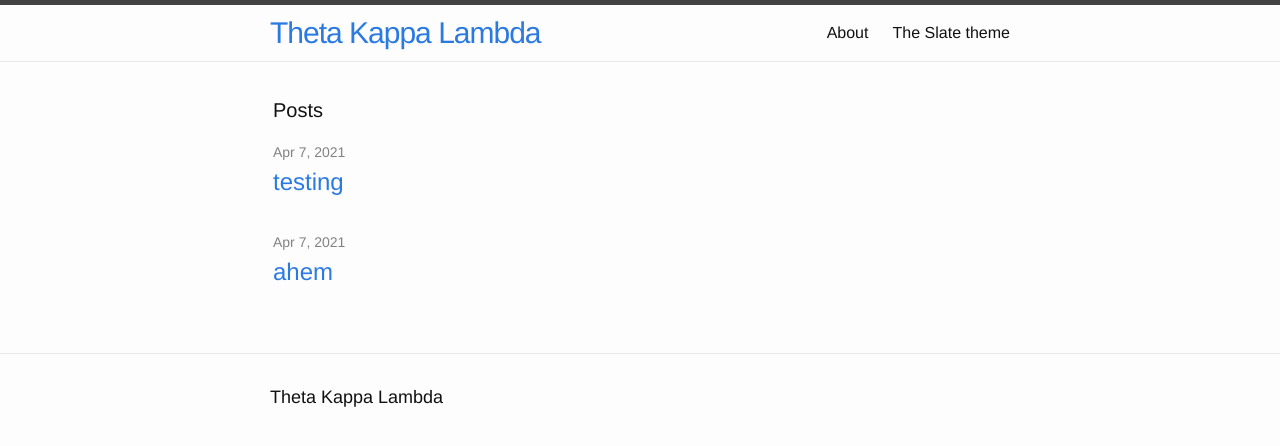
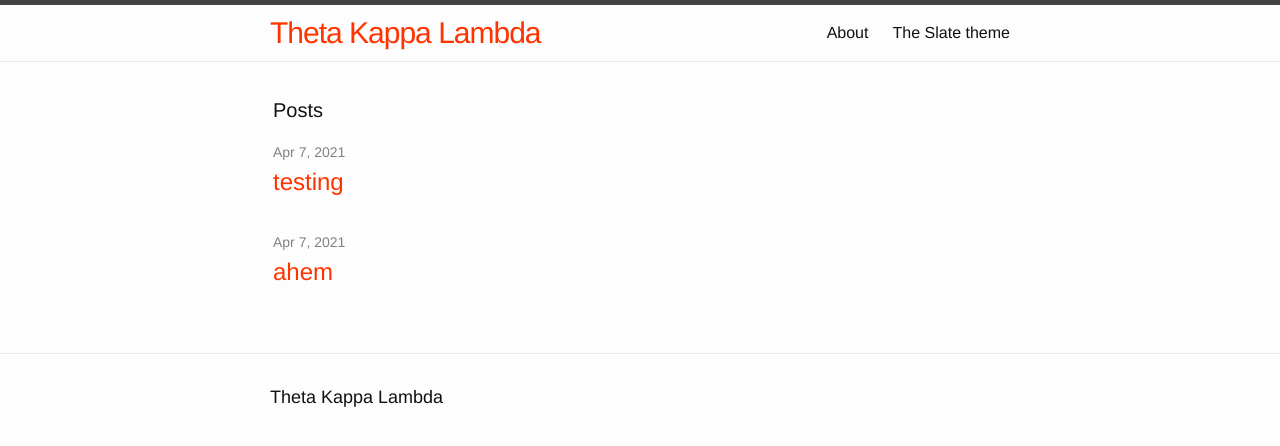
Before and after one commit to jkenton/theta-kappa-lambda, a Jekyll site: the page built from index.html, in a window 1280 px wide. Shown: the top 446 px of the page. Built offline with Jekyll 4.4.1, drawn with Linux system fonts in a browser that asks for light colours.

Commit message:
brand color

```diff
--- a/css/main.scss
+++ b/css/main.scss
@@ -16,7 +16,7 @@ $spacing-unit:     30px;
 
 $text-color:       #111;
 $background-color: #fdfdfd;
-$brand-color:      #2a7ae2;
+$brand-color:      #f30;
 
 $grey-color:       #828282;
 $grey-color-light: lighten($grey-color, 40%);
```
